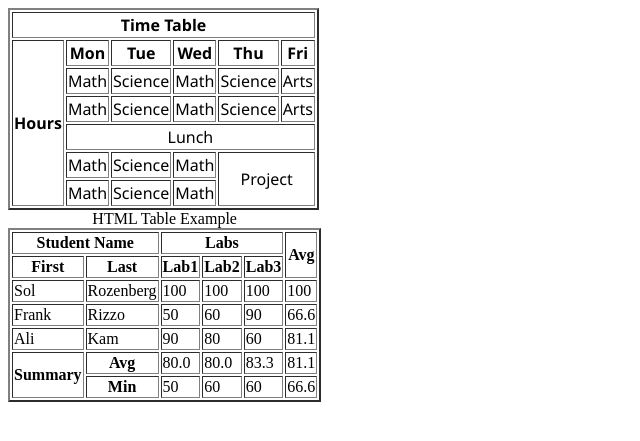
After one commit to BoseVJeff/php_n_web_dev_class, a PHP site: page /html_hello/time_table.html in a window 1280 px wide. The commit adds this page. Shown: the top 441 px of the page, without its empty margins (0-640 px from the left). Run offline with PHP 8.4, Linux system fonts and the light colour scheme.

Commit message:
Added more class files

```diff
--- a/html_hello/base_style.css
+++ b/html_hello/base_style.css
@@ -21,3 +21,7 @@ td {
     border-inline-end-color: #808080;
     border-block-end-color: #808080;
 }
+
+th {
+    font-weight: bold;
+}
--- /dev/null
+++ b/html_hello/time_table.html
@@ -0,0 +1,126 @@
+<!DOCTYPE html>
+<html lang="en">
+
+<head>
+    <meta charset="UTF-8">
+    <meta name="viewport" content="width=device-width, initial-scale=1.0">
+    <title>Time Table</title>
+    <link rel="stylesheet" href="base_style.css">
+    <style>
+        #ttbl1 * {
+            text-align: center;
+            font-family: 'Segoe UI', Tahoma, Geneva, Verdana, sans-serif;
+        }
+    </style>
+</head>
+
+<body>
+    <table id="ttbl1">
+        <thead>
+            <tr>
+                <th colspan="6">Time Table</th>
+            </tr>
+        </thead>
+        <tbody>
+            <tr>
+                <th rowspan="6">Hours</th>
+                <th>Mon</th>
+                <th>Tue</th>
+                <th>Wed</th>
+                <th>Thu</th>
+                <th>Fri</th>
+            </tr>
+            <tr>
+                <td>Math</td>
+                <td>Science</td>
+                <td>Math</td>
+                <td>Science</td>
+                <td>Arts</td>
+            </tr>
+            <tr>
+                <td>Math</td>
+                <td>Science</td>
+                <td>Math</td>
+                <td>Science</td>
+                <td>Arts</td>
+            </tr>
+            <tr>
+                <td colspan="5">Lunch</td>
+            </tr>
+            <tr>
+                <td>Math</td>
+                <td>Science</td>
+                <td>Math</td>
+                <td rowspan="2" colspan="2">Project</td>
+            </tr>
+            <tr>
+                <td>Math</td>
+                <td>Science</td>
+                <td>Math</td>
+            </tr>
+        </tbody>
+    </table>
+
+    <table id="ttbl2">
+        <caption>HTML Table Example</caption>
+        <thead>
+            <tr>
+                <th colspan="2">Student Name</th>
+                <th colspan="3">Labs</th>
+                <th rowspan="2">Avg</th>
+            </tr>
+            <tr>
+                <th>First</th>
+                <th>Last</th>
+                <th>Lab1</th>
+                <th>Lab2</th>
+                <th>Lab3</th>
+            </tr>
+        </thead>
+        <tbody>
+            <tr>
+                <td>Sol</td>
+                <td>Rozenberg</td>
+                <td>100</td>
+                <td>100</td>
+                <td>100</td>
+                <td>100</td>
+            </tr>
+            <tr>
+                <td>Frank</td>
+                <td>Rizzo</td>
+                <td>50</td>
+                <td>60</td>
+                <td>90</td>
+                <td>66.6</td>
+            </tr>
+            <tr>
+                <td>Ali</td>
+                <td>Kam</td>
+                <td>90</td>
+                <td>80</td>
+                <td>60</td>
+                <td>81.1</td>
+            </tr>
+        </tbody>
+        <tfoot>
+            <tr>
+                <th rowspan="2">Summary</th>
+                <th>Avg</th>
+                <td>80.0</td>
+                <td>80.0</td>
+                <td>83.3</td>
+                <td>81.1</td>
+            </tr>
+            <tr>
+                <th>Min</th>
+                <td>50</td>
+                <td>60</td>
+                <td>60</td>
+                <td>66.6</td>
+            </tr>
+        </tfoot>
+    </table>
+</body>
+
+</html>
```
Also changed, not shown: html_hello/invoice.html (added, +81 -0 lines), html_hello/more_complex_table.html (added, +49 -0 lines), html_hello/stacked_frames.html (added, +13 -0 lines).
